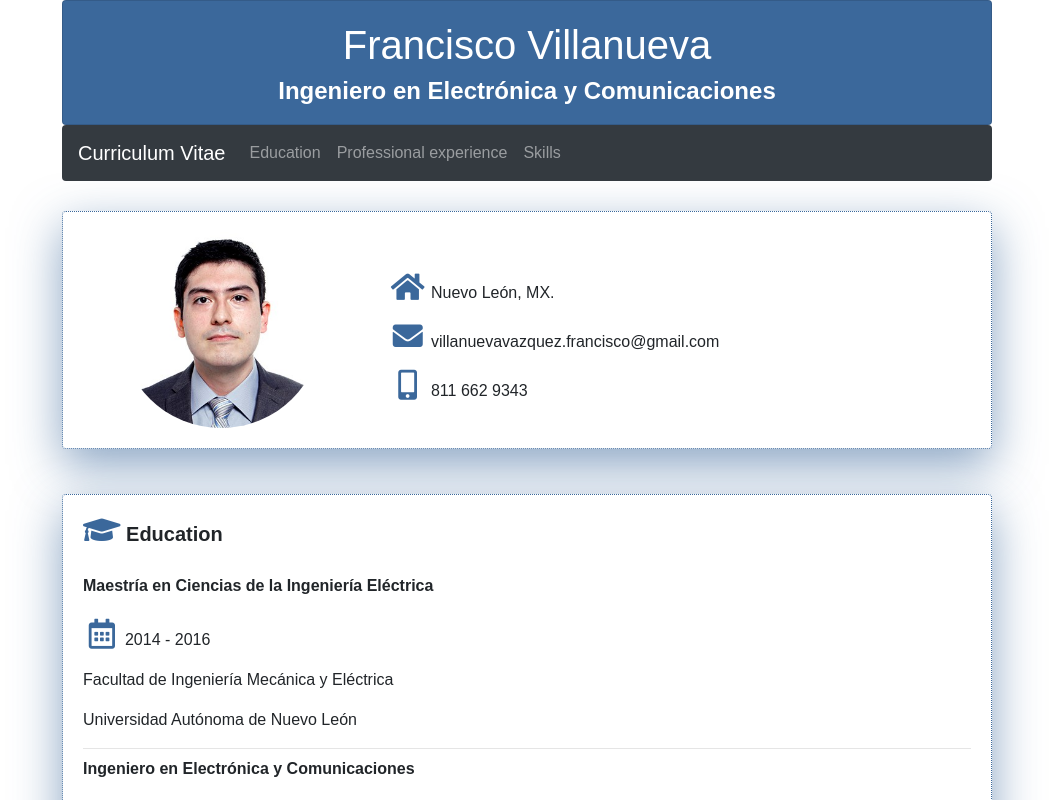
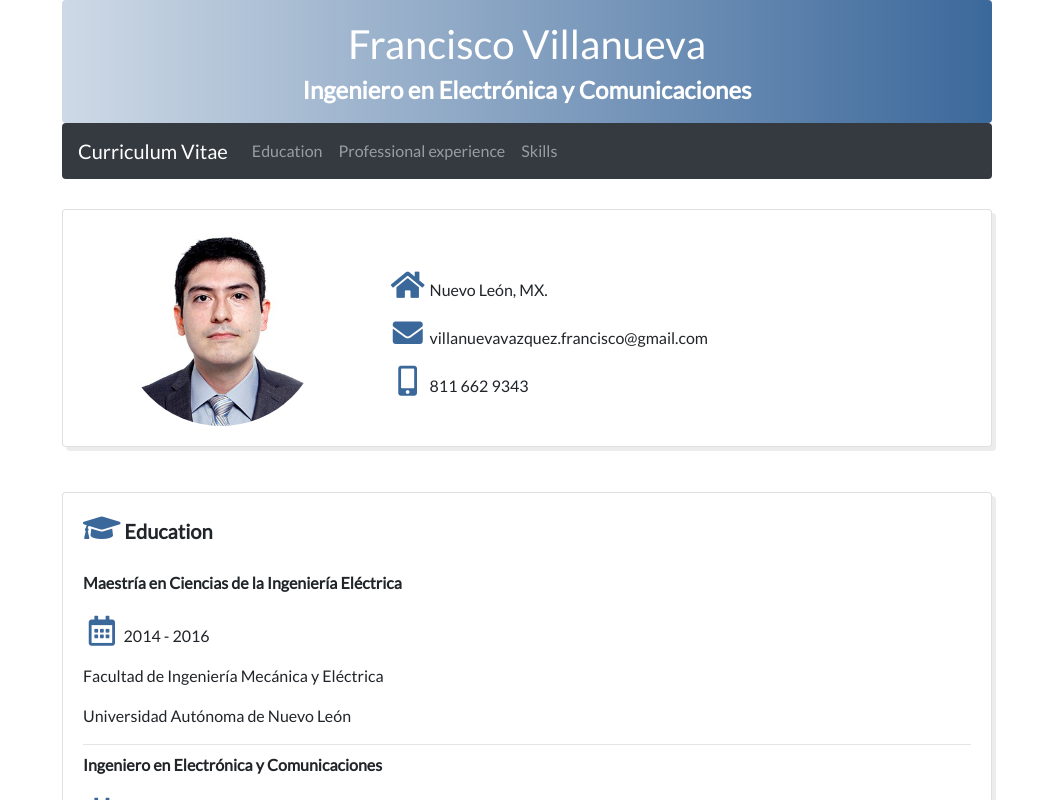
Before and after one commit to FranciscoVillanuevaV/myCv, a React (Create React App) app: page / in a window 1280 px wide. Shown: the top 800 px of the page, without its empty margins (113-1166 px from the left). Built offline with nearby package versions, Linux system fonts and the light colour scheme.

Commit message:
style improvement

```diff
--- a/public/index.html
+++ b/public/index.html
@@ -3,6 +3,7 @@
   <head>
     <meta charset="utf-8" />
     <link rel="stylesheet" href="https://pro.fontawesome.com/releases/v5.10.0/css/all.css" integrity="sha384-AYmEC3Yw5cVb3ZcuHtOA93w35dYTsvhLPVnYs9eStHfGJvOvKxVfELGroGkvsg+p" crossorigin="anonymous"/>
+    <link href="https://fonts.googleapis.com/css?family=Lato&display=swap" rel="stylesheet">
     <link rel="icon" href="%PUBLIC_URL%/favicon.ico" />
     <meta name="viewport" content="width=device-width, initial-scale=1" />
     <meta name="theme-color" content="#000000" />
--- a/src/App.js
+++ b/src/App.js
@@ -71,7 +71,7 @@ class App extends React.Component {
   render() {
     return (
       <div
-        style={{ fontFamily: "Arial, sans-serif" }}
+        style={{ fontFamily: "Lato, sans-serif" }}
         className="container-fluid col-lg-9 col-md-11 col-sm-9"
       >
         <div ref={this.header}>
--- a/src/Components/styles.css
+++ b/src/Components/styles.css
@@ -1,5 +1,6 @@
 .header {
-  background-color: rgb(59, 104, 155);
+  border-style: none;
+  background-image: linear-gradient(90deg, rgba(59, 104, 155, .25), rgba(59, 104, 155, .50), rgba(59, 104, 155, .75), rgba(59, 104, 155, 1));
 }
 
 .card-title {
@@ -18,13 +19,12 @@
 .cardInfo {
   margin-top: 30px;
   margin-bottom: 45px;
-  border: 1.5px dotted rgb(59, 104, 155);
-  box-shadow: 0 1rem 3rem rgba(59, 104, 155, 0.6) !important;
+  box-shadow: .25rem .25rem rgba(0,0,0,.075)!important;
 }
 
 .ball {
   color: rgba(59, 104, 155, 0.1);
-  width: 70px;
-  height: 70px;
+  width: 35px;
+  height: 35px;
   position: absolute;
 }
```
